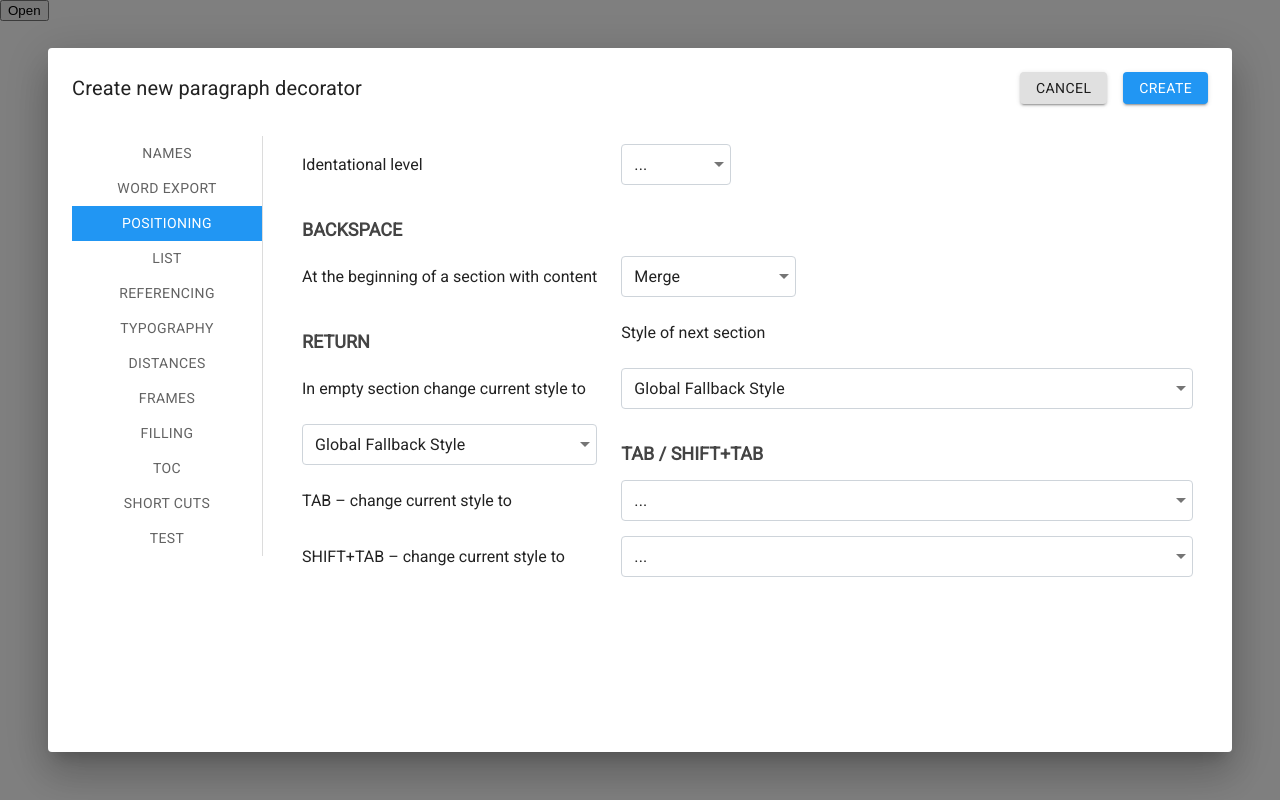
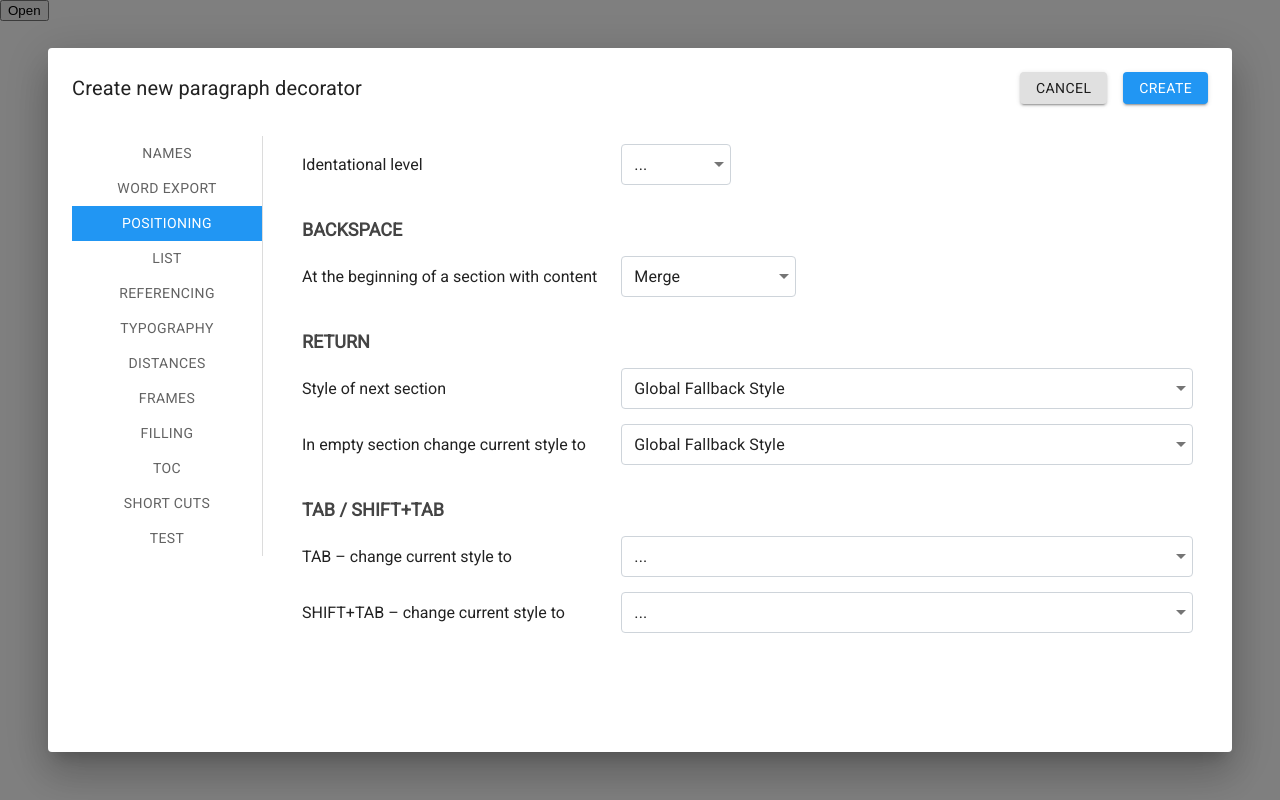
Before and after one commit to svognev/newdec, a React (Create React App) app: page / in a window 1280 px wide. Both pictures are taken after a click on the tab "POSITIONING". Built offline with nearby package versions, Linux system fonts and the light colour scheme; a web font is replaced by a local one.

Commit message:
align positioning fields

```diff
--- a/src/components/NewDecDialog/sections/PositioningSection/style.css
+++ b/src/components/NewDecDialog/sections/PositioningSection/style.css
@@ -32,43 +32,43 @@
     grid-area: r3c2;
 }
 
-.paragraphDecorators-dialog .dialogGrid_positioning #r5 {
+.paragraphDecorators-dialog .dialogGrid_positioning #r4 {
     grid-area: r4;
 }
 
-.paragraphDecorators-dialog .dialogGrid_positioning #r6c1 {
+.paragraphDecorators-dialog .dialogGrid_positioning #r5c1 {
     grid-area: r5c1;
 }
 
-.paragraphDecorators-dialog .dialogGrid_positioning #r6c2 {
+.paragraphDecorators-dialog .dialogGrid_positioning #r5c2 {
     grid-area: r5c2;
 }
 
-.paragraphDecorators-dialog .dialogGrid_positioning #r7c1 {
+.paragraphDecorators-dialog .dialogGrid_positioning #r6c1 {
     grid-area: r6c1;
 }
 
-.paragraphDecorators-dialog .dialogGrid_positioning #r7c2 {
+.paragraphDecorators-dialog .dialogGrid_positioning #r6c2 {
     grid-area: r6c2;
 }
 
-.paragraphDecorators-dialog .dialogGrid_positioning #r8 {
+.paragraphDecorators-dialog .dialogGrid_positioning #r7 {
     grid-area: r7;
 }
 
-.paragraphDecorators-dialog .dialogGrid_positioning #r9c1 {
+.paragraphDecorators-dialog .dialogGrid_positioning #r8c1 {
     grid-area: r8c1;
 }
 
-.paragraphDecorators-dialog .dialogGrid_positioning #r9c2 {
+.paragraphDecorators-dialog .dialogGrid_positioning #r8c2 {
     grid-area: r8c2;
 }
 
-.paragraphDecorators-dialog .dialogGrid_positioning #r10c1 {
+.paragraphDecorators-dialog .dialogGrid_positioning #r9c1 {
     grid-area: r9c1;
 }
 
-.paragraphDecorators-dialog .dialogGrid_positioning #r10c2 {
+.paragraphDecorators-dialog .dialogGrid_positioning #r9c2 {
     grid-area: r9c2;
 }
 
```
Also changed, not shown: 1 other file (tests, documents, lock files or other folders).
